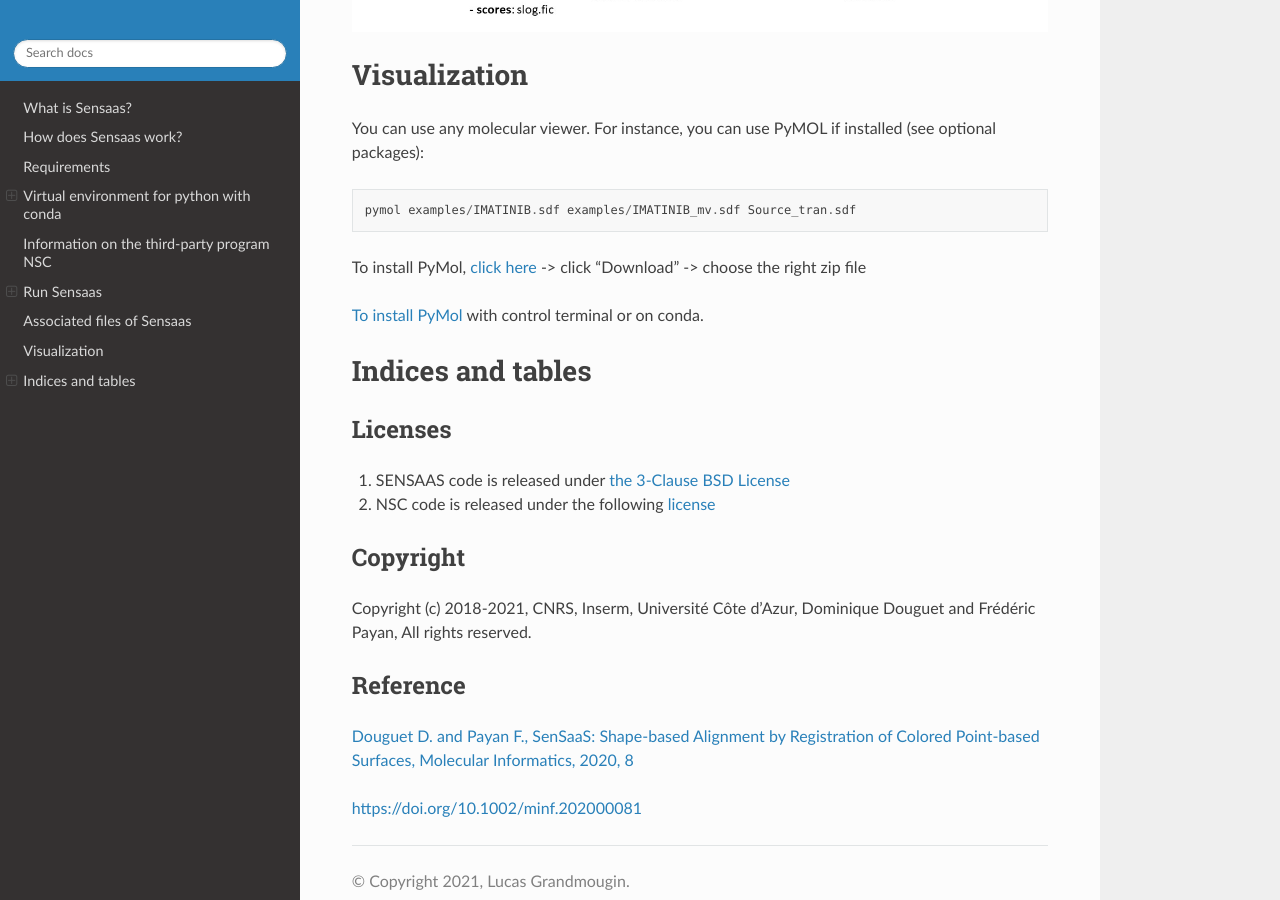
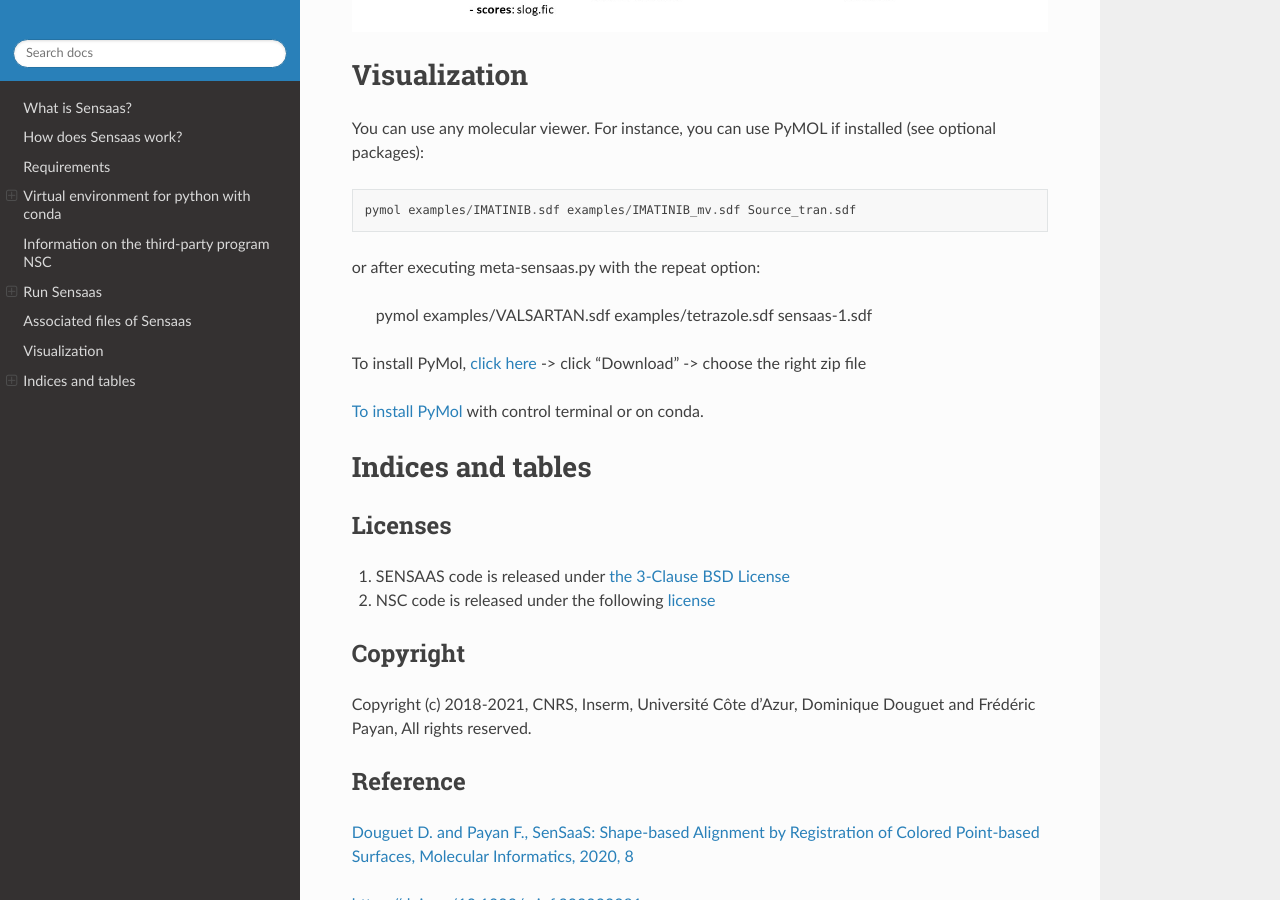
Before and after one commit to SENSAAS/sensaas, a Sphinx documentation site: the page built from docs/index.rst, in a window 1280 px wide and 900 px high, scrolled down 7806 px. Built offline with Sphinx 7.4.7 and the Read the Docs theme 2.0.0, drawn with Linux system fonts in a browser that asks for light colours.

Commit message:
Update index.rst

```diff
--- a/docs/index.rst
+++ b/docs/index.rst
@@ -258,6 +258,10 @@ You can use any molecular viewer. For instance, you can use PyMOL if installed (
 
    pymol examples/IMATINIB.sdf examples/IMATINIB_mv.sdf Source_tran.sdf
 
+or after executing meta-sensaas.py with the repeat option:
+
+   pymol examples/VALSARTAN.sdf examples/tetrazole.sdf sensaas-1.sdf
+
 To install PyMol, `click here <https://pymol.org/2/>`_ -> click "Download" -> choose the right zip file
 
 `To install PyMol <https://pymol.org/2/support.html?#installation>`_ with control terminal or on conda.
```
